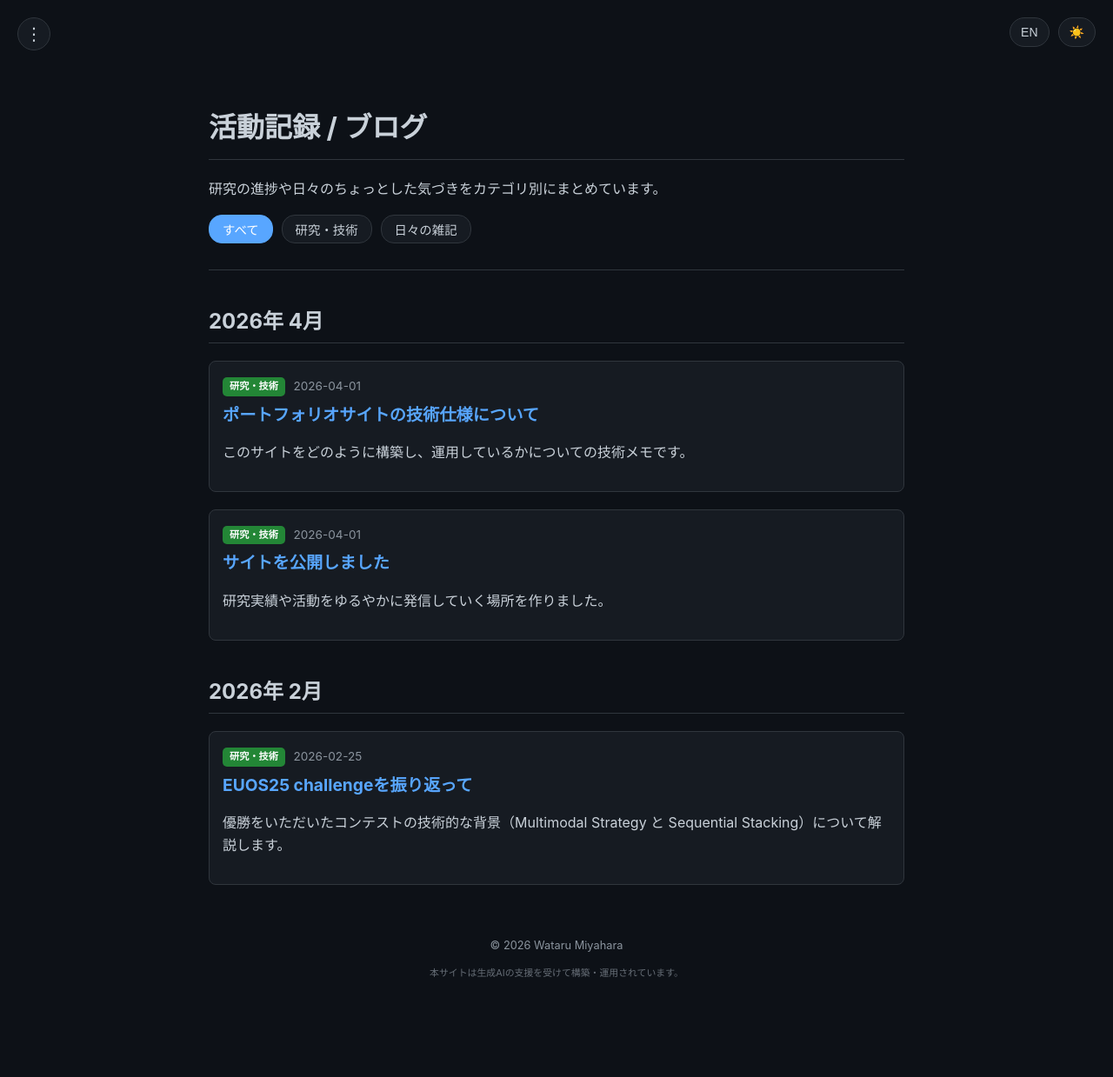
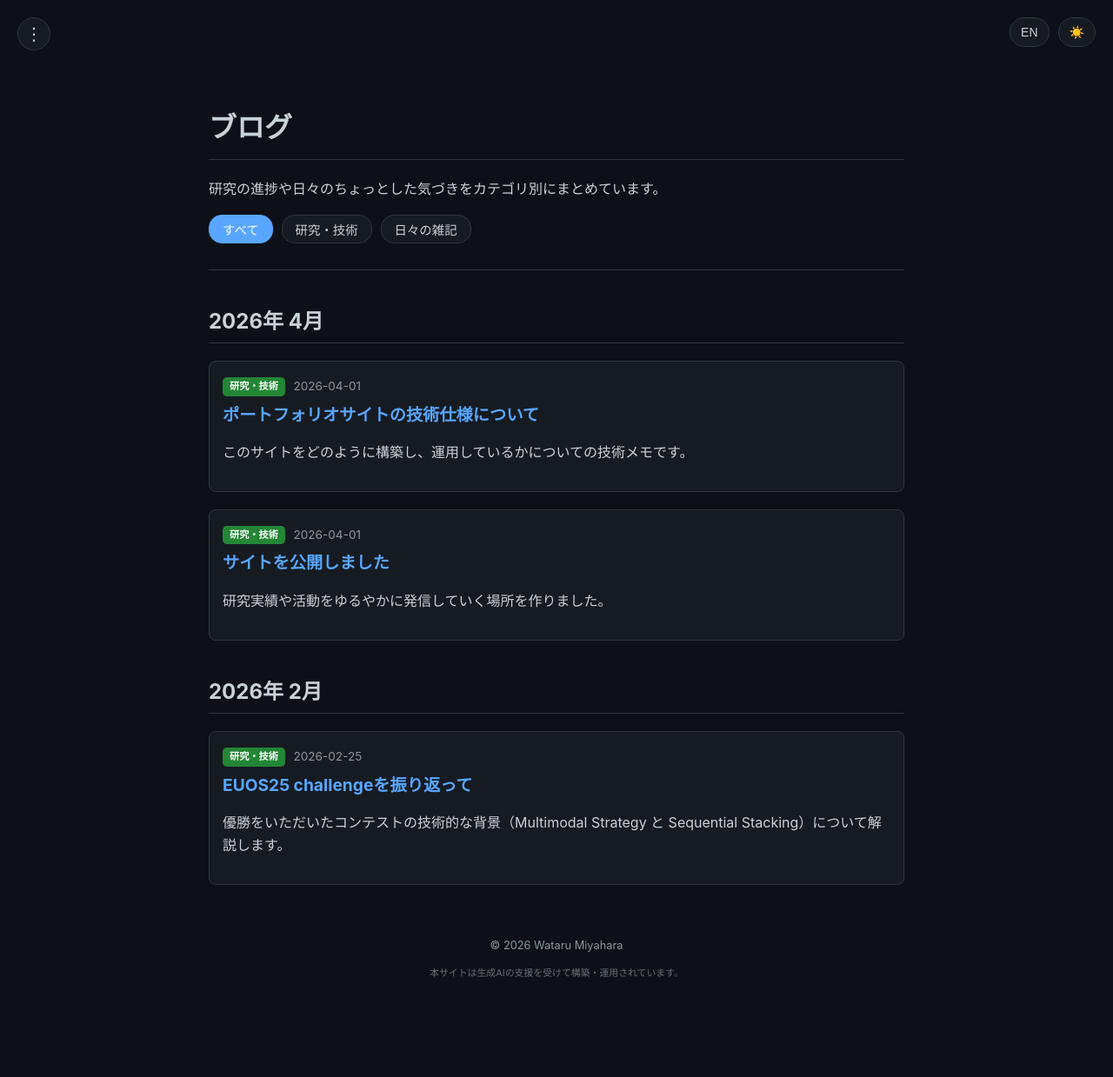
Before and after one commit to 377H-Miru/377H-Miru.github.io, a Jekyll site: the page built from blog.md, in a window 1280 px wide. Shown: the whole page at 87% size. Built offline with Jekyll 4.4.1, drawn with Linux system fonts in a browser that asks for light colours.

Commit message:
Rename Activities to Blog across the site

```diff
--- a/_layouts/default.html
+++ b/_layouts/default.html
@@ -84,7 +84,7 @@
         <div class="menu-icon" onclick="toggleMenu()">⋮</div>
         <div class="menu-content" id="menuContent">
             <a href="/" class="i18n-link" data-ja="ホーム" data-en="Home">ホーム</a>
-            <a href="/blog" class="i18n-link" data-ja="活動記録" data-en="Blog">活動記録</a>
+            <a href="/blog" class="i18n-link" data-ja="ブログ" data-en="Blog">ブログ</a>
             <a href="/achievements" class="i18n-link" data-ja="研究実績" data-en="Achievements">研究実績</a>
             <a href="/projects" class="i18n-link" data-ja="プロジェクト" data-en="Projects">プロジェクト</a>
             <a href="/#sns" class="i18n-link" data-ja="SNS" data-en="SNS">SNS</a>
--- a/blog.md
+++ b/blog.md
@@ -18,7 +18,7 @@
 </style>
 
 <div data-lang-content="ja" markdown="1">
-# 活動記録 / ブログ
+# ブログ
 
 研究の進捗や日々のちょっとした気づきをカテゴリ別にまとめています。
 
@@ -58,14 +58,14 @@
 </div>
 
 <div data-lang-content="en" markdown="1">
-# Blog & Logs
+# Blog
 
 Monthly logs of research progress and daily thoughts.
 
 <div class="filter-controls">
     <button class="filter-btn active" data-filter="all" onclick="filterBlog('all')">All</button>
-    <button class="filter-btn" onclick="filterBlog('research')">Research</button>
-    <button class="filter-btn" onclick="filterBlog('personal')">Daily Life</button>
+    <button class="filter-btn" data-filter="research" onclick="filterBlog('research')">Research</button>
+    <button class="filter-btn" data-filter="personal" onclick="filterBlog('personal')">Daily Life</button>
 </div>
 
 <hr>
@@ -88,12 +88,12 @@
 
 ## February 2026
 <div class="blog-list">
-    <div class="blog-item" data-category="research">
+    <a href="/posts/2026-02-25-euos25-review" class="blog-item" data-category="research">
         <span class="tag tag-research">Research</span>
         <span class="blog-date">2026-02-25</span>
         <div class="blog-title">Reflections on EUOS25 Challenge</div>
-        <p>Planning to write about the technical background of the challenge. (Coming soon)</p>
-    </div>
+        <p>A technical dive into the winning architecture (Multimodal Strategy & Sequential Stacking).</p>
+    </a>
 </div>
 </div>
 
```
